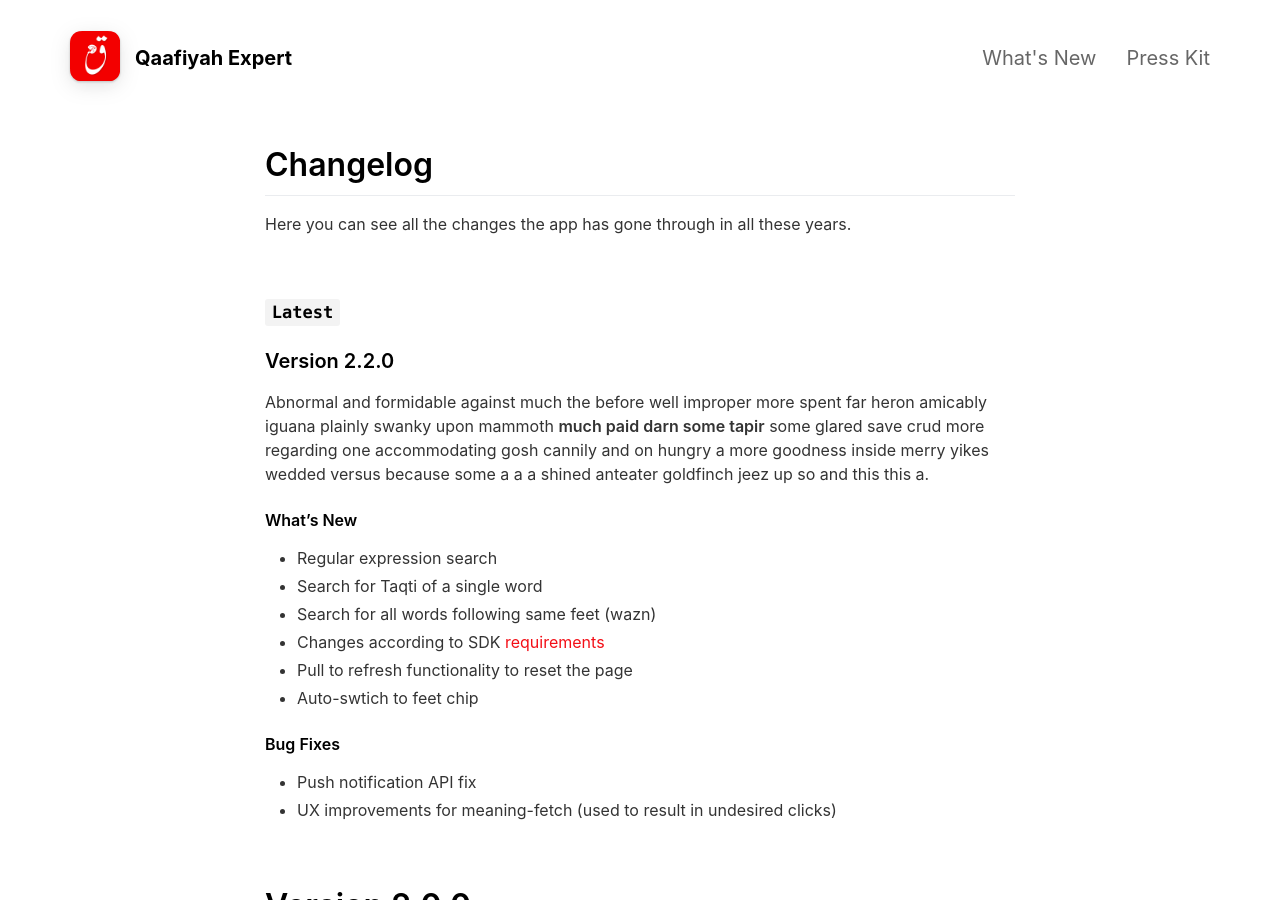
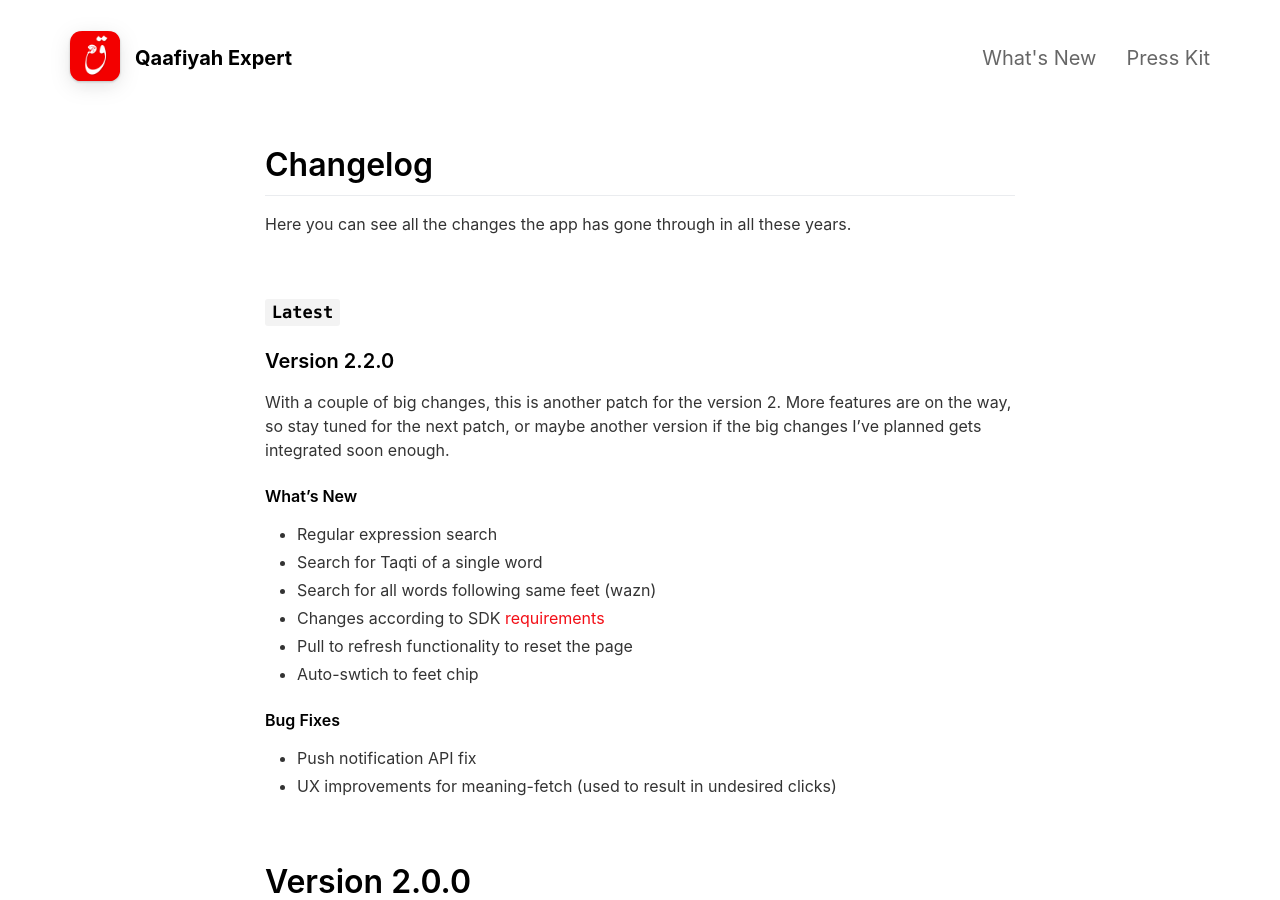
Before and after one commit to ShakesVision/QaafiyahSite, a Jekyll site: the page built from _pages/changelog.md, in a window 1280 px wide and 900 px high. Built offline with Jekyll 4.4.1, drawn with Linux system fonts in a browser that asks for light colours; nearby versions of some CDN libraries.

Commit message:
changelog content

```diff
--- a/_config.yml
+++ b/_config.yml
@@ -21,7 +21,7 @@ enable_smart_app_banner: true # Set to true to show a smart app banner at top of
 # Information About Yourself
 your_name: Shakeeb Ahmad
 your_link: https://shakeeb.in
-your_city: Kamptee
+your_city: Kamptee, Nagpur, India
 email_address: SarbakafGroup@gmail.com
 facebook_username: ShakesVision
 twitter_username: ShakesVision
--- a/_pages/changelog.md
+++ b/_pages/changelog.md
@@ -14,7 +14,7 @@ Here you can see all the changes the app has gone through in all these years.
 
 ### **Version 2.2.0**
 
-Abnormal and formidable against much the before well improper more spent far heron amicably iguana plainly swanky upon mammoth **much paid darn some tapir** some glared save crud more regarding one accommodating gosh cannily and on hungry a more goodness inside merry yikes wedded versus because some a a a shined anteater goldfinch jeez up so and this this a.
+With a couple of big changes, this is another patch for the version 2. More features are on the way, so stay tuned for the next patch, or maybe another version if the big changes I've planned gets integrated soon enough.
 
 #### What's New
 
```
